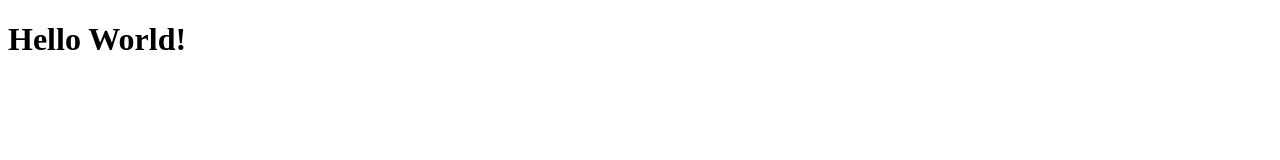
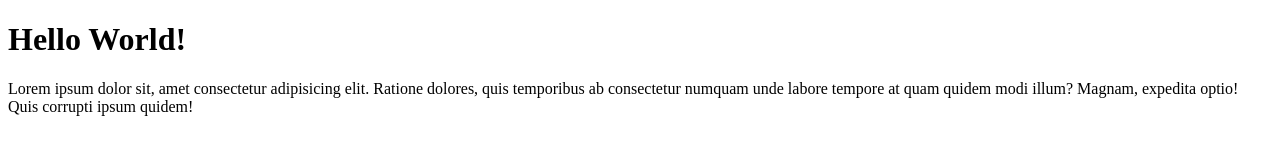
Before and after one commit to muhamadrizkihasan/wpu-git-test, a plain HTML site: page index.html in a window 1280 px wide. Drawn offline with Linux system fonts and the light colour scheme.

Commit message:
menambahkan paragraf

```diff
--- a/index.html
+++ b/index.html
@@ -8,5 +8,6 @@
 </head>
 <body>
     <h1>Hello World!</h1>
+    <p>Lorem ipsum dolor sit, amet consectetur adipisicing elit. Ratione dolores, quis temporibus ab consectetur numquam unde labore tempore at quam quidem modi illum? Magnam, expedita optio! Quis corrupti ipsum quidem!</p>
 </body>
 </html>
```
